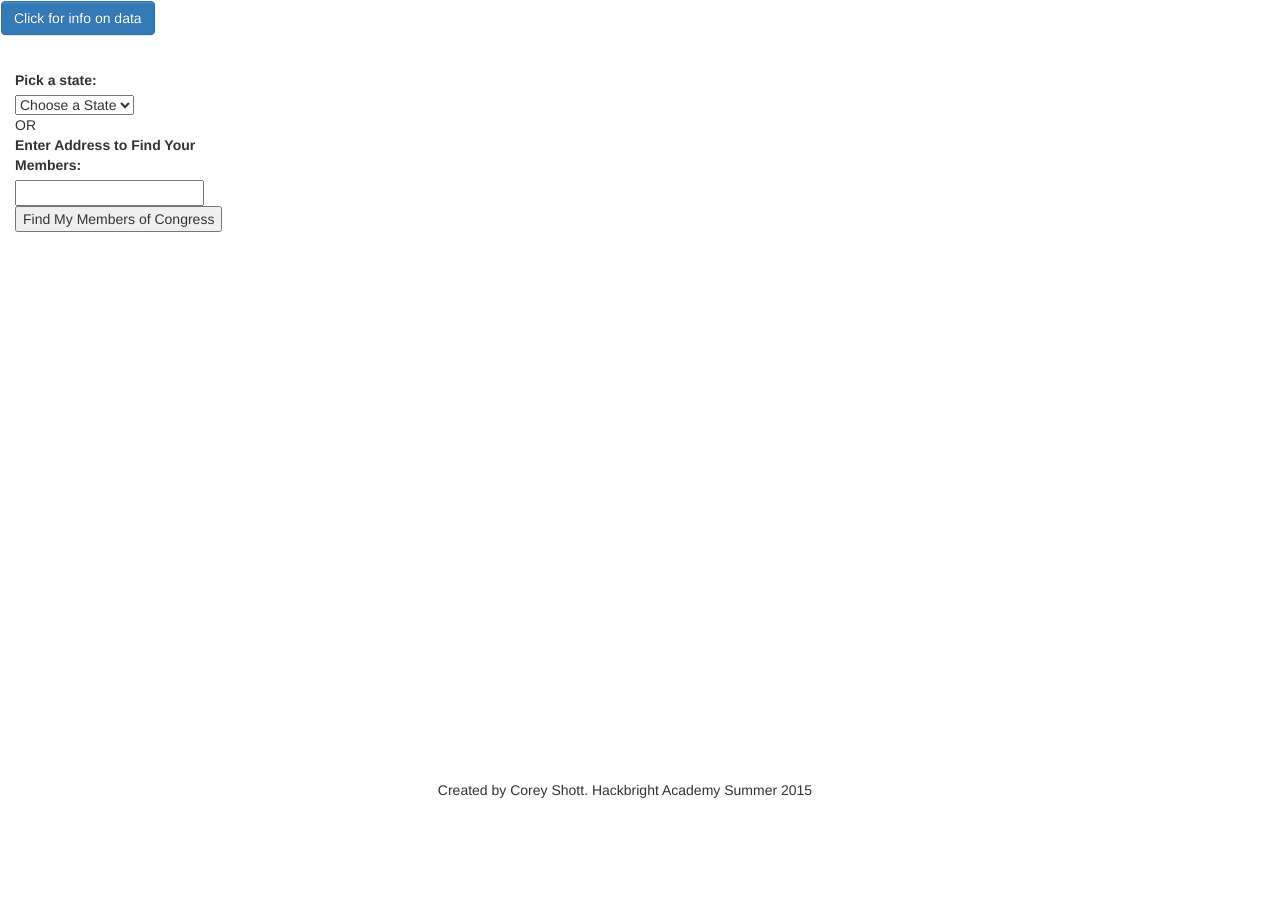
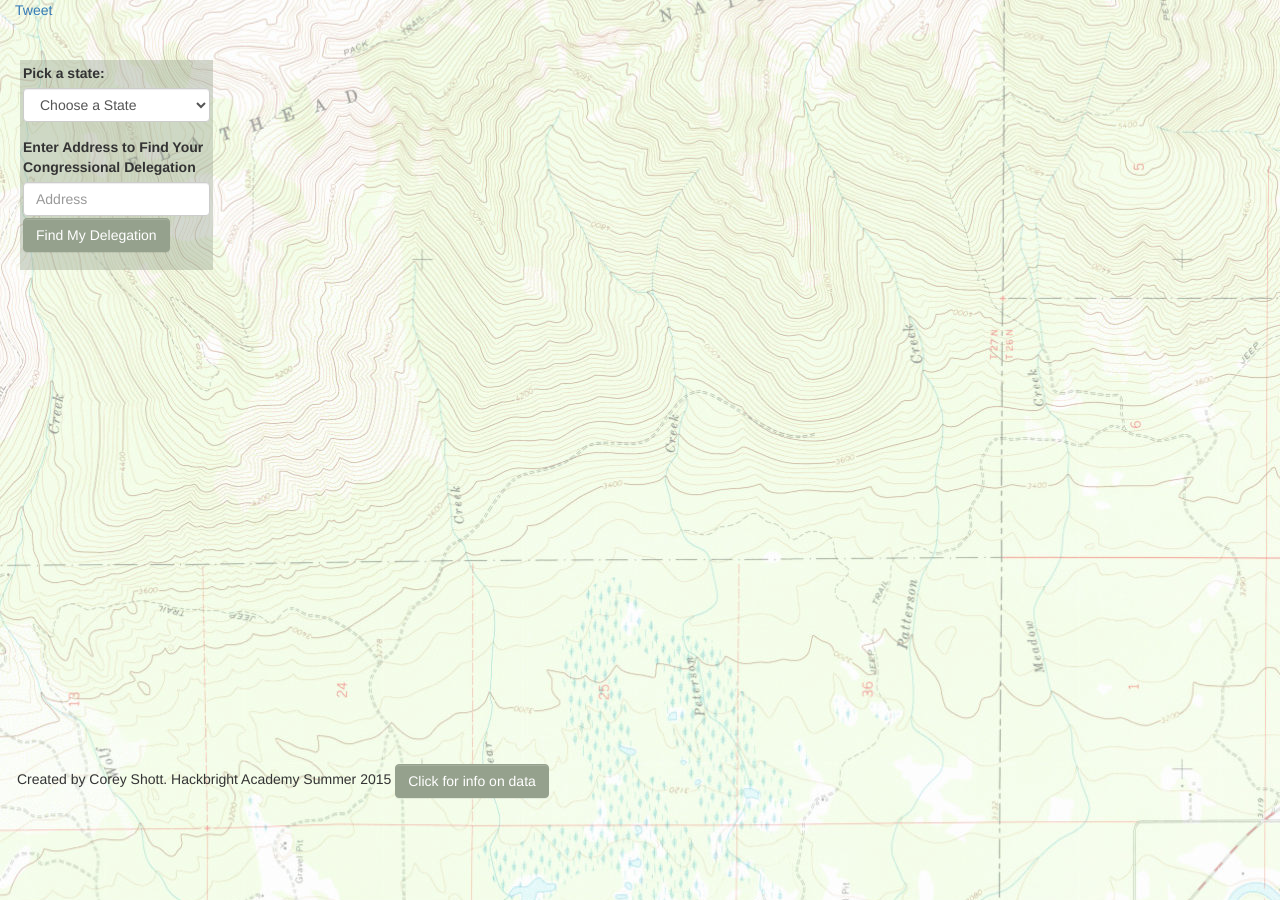
Before and after one commit to jcshott/Congressional_Money_Trail, a Flask app: template templates/main.html in a window 1280 px wide. Before the commit the page ends 798 px from the top, so only its background shows below. Run offline with Flask 2, Linux system fonts and the light colour scheme; the template is opened without the code that fills it, so the values that code supplies are empty; some libraries are stand-ins or nearby versions.

Commit message:
wrote some unittests and starting to work on styling and button features for informational purposes

```diff
--- a/server.py
+++ b/server.py
@@ -116,7 +116,7 @@ def show_members_for_address():
 
 @app.route('/trail_map', methods=["POST"])
 def show_trail_map():
-	"""Page where D3 map and other info on selected Member of Congress will display"""
+	"""Page where info on selected Member of Congress will display"""
 
 	member_choice_id = request.form.get("member")
 
--- a/static/css/main.css
+++ b/static/css/main.css
@@ -1,13 +1,61 @@
+
+body::after {
+    content : "";
+    display: block;
+    position: absolute;
+    top: 0;
+    left: 0;
+    background-image: url(/static/img/MT_Crater_Lake_3.jpg);
+    width: 100%;
+    height: 900px;
+    opacity : 0.4;
+    z-index: -1;
+}
+/*
+div.navbar {
+  width: 100%;
+  background: none;
+  }*/
+
+/*.btn#popover {
+  position: absolute;
+  right: 0;
+}*/
+
+.btn#twitterButton {
+  position: absolute;
+  right: 0;
+}
+
+/*div#sidebar {
+  margin-left: 5px;
+  background-color: rgba(149, 161, 141, 0.4);
+  height: 100%
+}*/
+
+div.forms {
+  margin-left: 5px;
+  margin-top: 40px;
+  padding: 3px;
+  background-color: rgba(149, 161, 141, 0.4);
+}
+
+.btn {
+  background: #95A18D;
+  color: white;
+  border-color: #95A18D;
+  text-shadow: none;
+  margin-top: 2px;
+}
+
 .node { cursor: pointer; }
-/*.node circle {stroke: steelblue; stroke-width: 1.5px; } */
-.node text { font: 15px sans-serif; }
-.link { fill: none; opacity: 0.5;}
+.node text { font: 12px sans-serif; }
+.link { fill: none; opacity: 0.6;}
 
 div.tooltip {
   position: absolute;
   text-align: center;
   width: 120px;
-  /*height: 120px;                 */
   padding: 3px;
   font: 12px sans-serif;
   background: #D7D5CD;
@@ -18,18 +66,21 @@ div.tooltip {
 
 }
 
+.new_member {
+  padding-top: 50px;
+  padding-left: 10px;
+}
+
+.member_profile {
+  padding-left: 10px;
+}
+
 /* The footer always appears at the bottom of the browser window. */
 
 #footer {
     position: fixed;
     bottom: 0;
     width: 100%;  /* required because fixed position */
-    text-align: center;
+    text-align: left;
+    margin: 2px;
 }
-
-/*.axis path,
-.axis line {
-  fill:'rgb(84,48,5)';
-  stroke: 'rgb(84,48,5)';
-  shape-rendering: crispEdges;
-}*/
--- a/static/javascript/TrailMapTree.js
+++ b/static/javascript/TrailMapTree.js
@@ -1,11 +1,9 @@
-// for key - append another g with squares/circles that have the same data attached and color them then add text that is the text of data(industry)
-var mapKeyText = ["Distribution of Individual v. PAC money recieved", "Large v. Small Contributors", "Top 10 Contributors"]
 
 function showTrailMapTree() {
 
-var margin = {top: 20, right: 50, bottom: 75, left: 200},
+var margin = {top: 2, right: 50, bottom: 75, left: 150},
     width = 1200 - margin.right - margin.left,
-    height = 900 - margin.top - margin.bottom;
+    height = 800 - margin.top - margin.bottom;
 
 var i = 0,
     duration = 750,
@@ -65,7 +63,12 @@ function update(source) {
     links = tree.links(nodes);
 
   // Normalize for fixed-depth.
-  nodes.forEach(function(d) { d.y = d.depth * 200; });
+  nodes.forEach(function(d) {
+    if (d.type === "indiv") {
+          return d.y = d.depth * 250;
+        } else {
+          return d.y = d.depth * 200;
+        } });
 
   // Update the nodes…
   var node = svg.selectAll("g.node")
@@ -98,7 +101,7 @@ function update(source) {
       .attr("r", function(d) { return d.value; })
       .style("fill", function (d) {
         if (d.industry === "R") {
-          return "#7E2217"
+          return "#B5150C"
         } else if (d.industry === "D" | d.industry === "I"){
           return "#313695"
         } else {
@@ -197,10 +200,3 @@ function click(d) {
 
 
 }
-
-
-// function updateHeader (d){
-//     memoryStack.push()
-//     alert("updating the header");
-
-// }
--- a/static/javascript/get_members.js
+++ b/static/javascript/get_members.js
@@ -47,7 +47,7 @@ function geocodeAddress(geocoder) {
 
         for (var i in legislators) {
 
-          $('#address_member_list').append($("<option class='member_choice'></option>").val(legislators[i].leg_id).text(legislators[i].title + ". " + legislators[i].first + " " + legislators[i].last + " (" + legislators[i].party + ")"));
+          $('#address_member_list').append($("<option class='member_choice form-control'></option>").val(legislators[i].leg_id).text(legislators[i].title + ". " + legislators[i].first + " " + legislators[i].last + " (" + legislators[i].party + ")"));
         }
 
         });
@@ -78,7 +78,7 @@ function showLegislators(evt) {
 
 
     if (result.senators) {
-      $('#member_list').append("<option class='chamber_label'>" + "Senators" +"</option>");
+      $('#member_list').append("<option class='chamber_label form-control'>" + "Senators" +"</option>");
 
       for (var i in result.senators) {$('#member_list').append($("<option class='member_choice'></option>").val(result.senators[i].leg_id).text(result.senators[i].title + ". " + result.senators[i].first + " " + result.senators[i].last + " (" + result.senators[i].party + ")")); }
     }
@@ -86,7 +86,7 @@ function showLegislators(evt) {
     // check for empty seats
 
     if (result.representatives.length > 0) {
-      $('#member_list').append("<option class='chamber_label'>" + "House Members" +"</option>");
+      $('#member_list').append("<option class='chamber_label form-control'>" + "House Members" +"</option>");
 
       var representatives = result.representatives
 
@@ -109,7 +109,7 @@ function showLegislators(evt) {
 
         // cycle through list of representatives returned, to pull relevant info out & put in drop-down menu
 
-        $('#member_list').append($("<option class='member_choice'></option>").val(sorted_reps[i].leg_id).text(sorted_reps[i].title + ". " + sorted_reps[i].first + " " + sorted_reps[i].last + " (" + sorted_reps[i].party + district + ")"));
+        $('#member_list').append($("<option class='member_choice form-control'></option>").val(sorted_reps[i].leg_id).text(sorted_reps[i].title + ". " + sorted_reps[i].first + " " + sorted_reps[i].last + " (" + sorted_reps[i].party + district + ")"));
 
         };
     } else {
--- a/templates/base.html
+++ b/templates/base.html
@@ -17,9 +17,7 @@
 
 {% endblock %}
 
-<div class="row" id="footer">
-    Created by Corey Shott. Hackbright Academy Summer 2015
-</div>
+
 
 </body>
 </html>
--- a/templates/main.html
+++ b/templates/main.html
@@ -5,96 +5,149 @@
 <script src="https://maps.googleapis.com/maps/api/js?key=AIzaSyBvOEtQIfXWSZq8tKg2S2RrHhOkikKxcY0&callback=initialize" async defer></script>
 <script src="/static/javascript/get_members.js"></script>
 
+	<!-- <div class="navbar navbar-default navbar-static-top"> -->
+		<!-- <div class="container"> -->
+
+		<!-- Large modal button -->
+		<!-- <button type="button" class="btn btn-default" data-toggle="modal" data-target=".modal-info">Click for info on data</button> -->
+
+<!-- 		<button type="button" id="popover" class="btn btn-default" style="display: none;" data-container="body" data-toggle="popover" data-placement="bottom" data-content="You are looking at a visualization of campaign contributions for the Member of Congress shown on the left.  First you'll see the distribution how much the Member of Congress recieved from Political Action Committess (PACs) v. Individual donors.  Hover on a node to see more information and click on the nodes to follow the trail - the end will show the Top 10 Individual or PAC contributors.">
+		  What am I seeing?
+		</button> -->
+
+	    <!-- <div class="navbar-collapse collapse"> -->
+		    <!-- <ul class="nav navbar-nav navbar-right"> -->
+		        <!-- <li> -->
+		            <!-- Share page on twitter button -->
+
+		        <!-- </li> -->
+		    <!-- </ul> -->
+	    <!-- </div> -->
+		<!-- </div> -->
+	<!-- </div> -->
+
 <div class="container-fluid">
 
-<div class="row navbar"> <button id="new_choice" style="display: none;">Map a new Member of Congress </button>
-<!-- Large modal -->
-<button type="button" class="btn btn-primary" data-toggle="modal" data-target=".bs-example-modal-lg">Click for info on data</button>
+	<div class="row main">
+		<div class="col-md-2" id="sidebar">
 
-<div class="modal fade bs-example-modal-lg" tabindex="-1" role="dialog" aria-labelledby="myLargeModalLabel">
-  <div class="modal-dialog modal-lg">
+				<div id="twitterButton">
+<!-- 					Share page on twitter button -->
+						<a href="https://twitter.com/share" class="twitter-share-button" data-text="See where your federal representatives get their campaign money" data-via="jcshott" data-size="large" data-count="none" data-hashtags="FollowTheMoneyTrail,Congress">Tweet</a>
 
-    <div class="modal-content">
-    	<div class="modal-header">
-        <button type="button" class="close" data-dismiss="modal" aria-label="Close"><span aria-hidden="true">&times;</span></button>
-        <h4 class="modal-title" id="myModalLabel">About the data used on this site</h4>
-      </div>
-      <div class="modal-body">
-      Data from Center for Responsive Politics (opensecrets.org).  Campaign data is for election cycles since 1990.
-    	</div>
-    </div>
-  </div>
+						<script>!function(d,s,id){var js,fjs=d.getElementsByTagName(s)[0],p=/^http:/.test(d.location)?'http':'https';if(!d.getElementById(id)){js=d.createElement(s);js.id=id;js.src=p+'://platform.twitter.com/widgets.js';fjs.parentNode.insertBefore(js,fjs);}}(document, 'script', 'twitter-wjs');</script>
 				</div>
 
-<button type="button" id="popover" class="btn btn-default" style="display: none;" data-container="body" data-toggle="popover" data-placement="bottom" data-content="You are looking at a visualization of campaign contributions for the Member of Congress shown on the left.  First you'll see the distribution how much the representative recieved from Political Action Committess (PACs) v. Individual donors.  Hover on a node to see more information and click on the nodes to follow the trail - the end will show the Top 10 Individual or PAC contributors.">
-  What am I seeing?
-</button>
-
-</div>
-
-<div class="row main">
-
-
-<div id="sidebar" class="col-md-2">
-
+				<div class="row forms">
+					<div class="form-group">
 						<form id="state_pick" method="post" action="/state_info.json">
 
 						  <label> Pick a state:</label>
-	    <select name="state" id="state_value">
+						    <select class="form-control" name="state" id="state_value">
 						    	<option> Choose a State </option>
 						    {% for state in states %}
 						      <option value="{{ state[0] }}"> {{ state[1] }} </option>
 						    {% endfor %}
 						</select>
 						</form>
+					</div>
 
-	<div id="legislators_display" style="display: none;">
+					<div id="legislators_display" class="form-group" style="display: none;">
 
 						<h2> Pick a Member to Map </h2>
 
 						<form class='repsDistrict' method="get" action='/trail_map'>
 							<label>Select a Member of Congress: </label>
 
-		<select name="member" class="member_choice" id="member_list">
+							<select name="member" class="member_choice form-control" id="member_list">
 
 
-	<input type="submit" id="submit_member" value="Map this Member">
+							<input type="submit" class="btn btn-default" id="submit_member" value="Map this Member">
 						</form>
 					</div>
 
-	<div id="noMember" style="display: none;">Sorry, that seat is currently vacant or there is no data currently available for that Member of Congress. Please choose another state or enter an address</div>
+					<div id="noMember" style="display: none;">Sorry, that seat is currently vacant or there is no data currently available for that Member of Congress. Please choose another state or enter an address
+					</div>
 
 					<!-- find members by address form -->
-<div id="pick_by_address"> OR
+					<div id="pick_by_address" class="form-group">
 						<form>
-	<label>Enter Address to Find Your Members:</label>
-		<input id="address" type="textbox">
-		<input type="submit" id="submit_geocode" value="Find My Members of Congress">
+							<label> Enter Address to Find Your Congressional Delegation </label>
+							<input id="address" type="textbox" class="form-control" placeholder="Address">
+							<input type="submit" class="btn btn-default" id="submit_geocode" value="Find My Delegation">
 						</form>
 					</div>
 
 
-	<div id="your_district_reps" style="display: none;">
+					<div id="your_district_reps" class="form-group" style="display: none;">
 						<form class='repsDistrict' method="get" action='/trail_map'>
 							<label id="repsByAddress"> </label>
 
-			<select name="member" class="member_choice" id="address_member_list">
+							<select name="member" class="member_choice form-control" id="address_member_list">
 
-			<input type="submit" id="submit_member" value="Map this Member">
+							<input type="submit" class="btn btn-default" id="submit_member" value="Map this Member">
 						</form>
+
+					</div>
+				</div>
+
+				<div class="row member_profile"></div>
+
+				<div class="row new_member">
+
+				 	<button type="button" class="btn btn-default" id="new_choice" style="display: none;">Map a new legislator </button>
+				</div>
+
+
+			</div>
+
+
+		<div id="map_viz" class="col-md-10" style="display: none;">
+
+					<button type="button" id="popover" class="btn btn-default" style="display: none;" data-container="body" data-toggle="popover" data-placement="bottom" data-content="You are looking at a visualization of campaign contributions for the Member of Congress shown on the left.  First you'll see the distribution how much the Member of Congress recieved from Political Action Committess (PACs) v. Individual donors.  Hover on a node to see more information and click on the nodes to follow the trail - the end will show the Top 10 Individual or PAC contributors.">
+					  What am I seeing?
+					</button>
+
+		</div>
+
+		<div class="row" id="footer">
+			<div class="col-md-12">
+    			Created by Corey Shott. Hackbright Academy Summer 2015
+
+    			<!-- Large modal button -->
+				<button type="button" id="info_button" class="btn btn-default" data-toggle="modal" data-target=".modal-info">Click for info on data</button>
 
     		</div>
 
 		</div>
-
-<div id="map_viz" class="col-md-10" style="display: none;"> </div>
-
 	</div>
 </div>
 
+	<div class="modal fade modal-info" role="dialog" aria-labelledby="gridSystemModalLabel">
+		  <div class="modal-dialog" role="document">
+		    <div class="modal-content">
+		      <div class="modal-header">
+		        <button type="button" class="close" data-dismiss="modal" aria-label="Close"><span aria-hidden="true">&times;</span></button>
+		        <h4 class="modal-title" id="gridSystemModalLabel">Learn about the data used on this site</h4>
+		      </div>
+		      <div class="modal-body">
+		      	Congressional Money Trail utilizes congressional campaign data from the Center for Responsive Politics (OpenSecrets.org).  Contribution figures are based on totals since 1994 and amounts vary depending on how long a Member of Congress has been in office.
+
+		      		<img src="/static/img/opensecrets_databy250x88.gif" ref="http://www.opensecrets.org"></img>
+
+		      </div>
+		      <div class="modal-footer">
+		        <button type="button" class="btn btn-default" data-dismiss="modal">Close</button>
+
+		      </div>
+		    </div>/<!-- .modal-content -->
+		  </div>/ <!-- .modal-dialog -->
+		</div> <!-- /.modal -->
+</div>
 <script>
 
-$('#myModal').modal("show");
+$('#myModal').modal("toggle");
+
 //list possible representatives only after choose state.
 $("#state_pick").change("state_value", showLegislators);
 $("#state_pick").change("state_value", function () {
@@ -125,7 +178,7 @@ $("form.repsDistrict").on("submit", function (evt) {
 		$("#pick_by_address").hide();
 		$("#your_district_reps").hide();
 		$("#new_choice").show();
-		$("#sidebar").append(result);
+		$(".forms").append(result);
 		$('#popover').show();
 
 	});
@@ -139,12 +192,12 @@ $("#new_choice").on("click", function (evt){
 	$("#new_choice").hide();
 	$("#member_profile").remove();
 	$("#popover").hide();
-})
+});
 
-$('#popoover').popover('hide');
+$('#popover').popover('hide');
 $('#popover').on('click', function() {
 	$('#popover').popover('toggle');
- })
+ });
 
 </script>
 
```
Also changed, not shown: model.py (+9 -9 lines), templates/memberprofilehold.html (+16 -12 lines), tests.py (added, +62 -0 lines), static/img/MT_Crater_Lake_3.jpg (added), static/img/opensecrets_databy250x88.gif (added). Lines whose indentation alone changed are shown as unchanged.
